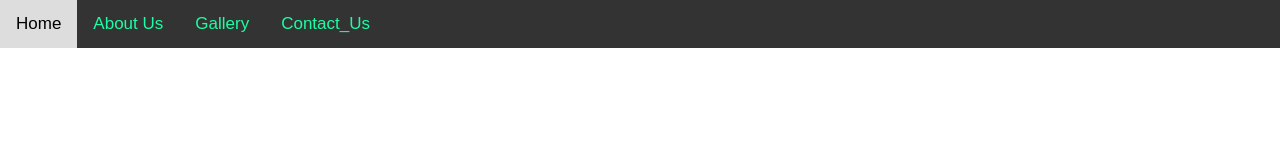
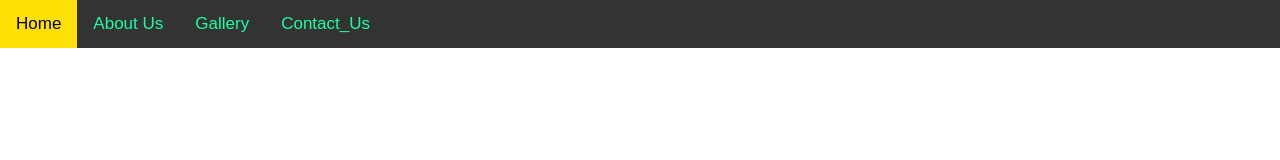
Before and after one commit to VihaanP2710/Capstone-Project, a plain HTML site: page index.html in a window 1280 px wide. Drawn offline with Linux system fonts and the light colour scheme.

Commit message:
Added CSS styles for .topnav a.active class

```diff
--- a/index.html
+++ b/index.html
@@ -28,6 +28,11 @@
             background-color: #ddd;
             color: black;
         }
+
+        .topnav a.active {
+            background-color: #ffe006;
+            color: black;
+        }
     </style>
 </head>
 <body>
```
